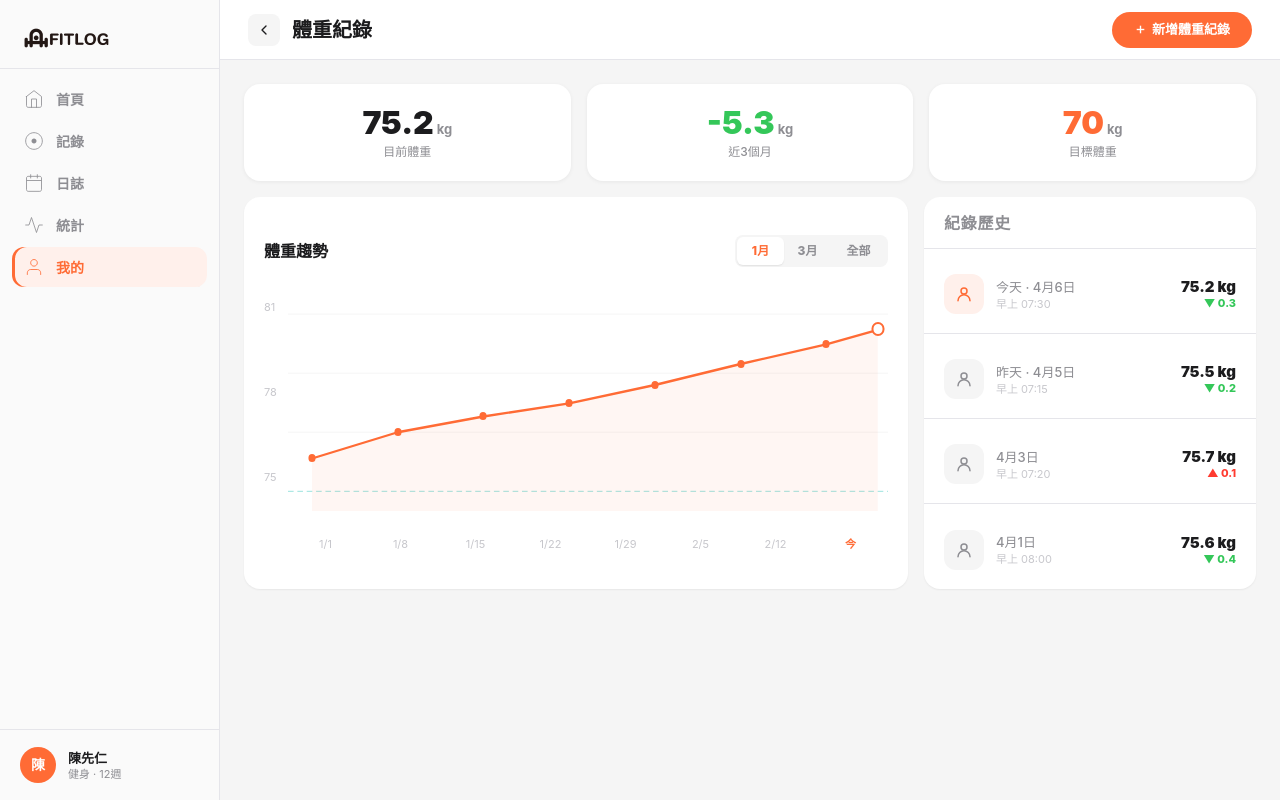
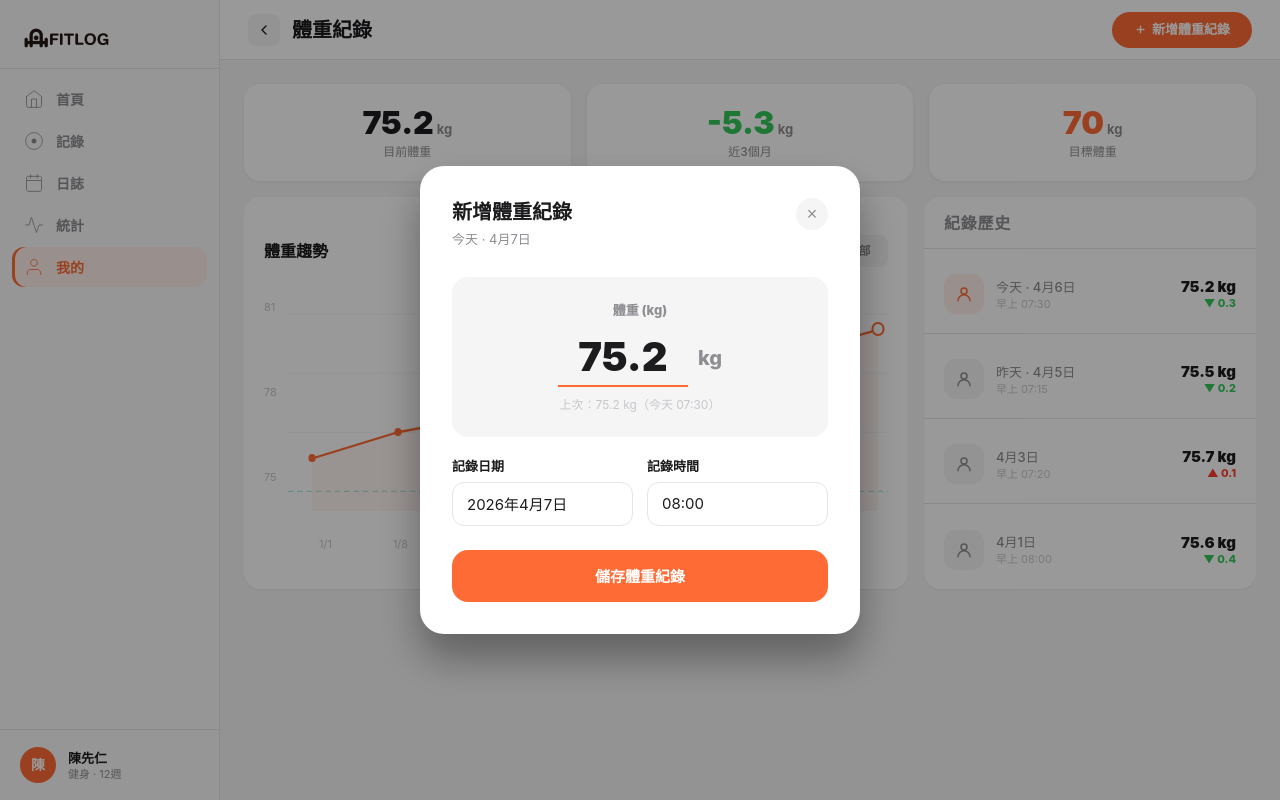
Before and after one commit to weihung0831/workout-log-platform, a Next.js app: page /profile/weight in a window 1280 px wide. Both pictures are taken after a click on the button "新增體重紀錄". Built offline with nearby package versions, Linux system fonts and the light colour scheme.

Commit message:
新增體重紀錄彈窗切版

```diff
--- a/src/app/layout.tsx
+++ b/src/app/layout.tsx
@@ -6,7 +6,9 @@ import "@/components/stats/stats-responsive.css";
 import "@/components/stats/stats-desktop.css";
 import "@/components/stats/stats-empty.css";
 import "@/components/weight-record/weight-record.css";
+import "@/components/weight-record/weight-record-modal.css";
 import "@/components/weight-record/weight-record-responsive.css";
+import "@/components/weight-record/weight-record-modal-responsive.css";
 
 export const metadata: Metadata = {
   title: "FitLog",
--- /dev/null
+++ b/src/components/weight-record/weight-record-modal-responsive.css
@@ -0,0 +1,128 @@
+@media (min-width: 768px) {
+  .weight-modal-backdrop {
+    align-items: center;
+    background: rgba(0, 0, 0, 0.4);
+  }
+
+  .weight-modal {
+    width: 360px;
+    height: 423.5px;
+    border-radius: 24px;
+    box-shadow: 0 24px 40px rgba(0, 0, 0, 0.3);
+    padding: 28px;
+  }
+
+  .weight-modal-handle {
+    display: none;
+  }
+
+  .weight-modal-header {
+    height: 50.5px;
+  }
+
+  .weight-modal-close {
+    display: grid;
+    width: 28px;
+    height: 28px;
+    place-items: center;
+    border: 0;
+    border-radius: 14px;
+    background: #f5f5f5;
+    color: var(--neutral-t2);
+    cursor: pointer;
+    font-family: Arial, sans-serif;
+    font-size: 16px;
+    line-height: 18px;
+  }
+
+  .weight-modal-scale {
+    height: 140px;
+  }
+
+  .weight-modal-number-row {
+    height: 50.5px;
+  }
+
+  .weight-modal-number-input {
+    width: 110px;
+    height: 50.5px;
+    font-size: 34px;
+    line-height: 41px;
+  }
+
+  .weight-modal-number-row span {
+    font-size: 16px;
+  }
+
+  .weight-modal-fields {
+    gap: 12px;
+    margin-top: 16px;
+  }
+
+  .weight-modal-save {
+    margin-top: 20px;
+  }
+}
+
+@media (min-width: 1180px) {
+  .weight-modal {
+    width: 440px;
+    height: 468px;
+    box-shadow: 0 24px 40px rgba(0, 0, 0, 0.35);
+    padding: 32px;
+  }
+
+  .weight-modal-header {
+    height: 54.5px;
+  }
+
+  .weight-modal-header h2 {
+    font-size: 20px;
+    line-height: 28px;
+  }
+
+  .weight-modal-close {
+    width: 32px;
+    height: 32px;
+    border-radius: 16px;
+    font-size: 18px;
+    line-height: 21px;
+  }
+
+  .weight-modal-scale {
+    height: 160.5px;
+    gap: 10px;
+    margin-top: 24px;
+    padding: 24px;
+  }
+
+  .weight-modal-number-row {
+    height: 57.5px;
+    gap: 10px;
+  }
+
+  .weight-modal-number-input {
+    width: 130px;
+    height: 57.5px;
+    font-size: 40px;
+    line-height: 48px;
+  }
+
+  .weight-modal-number-row span {
+    font-size: 20px;
+  }
+
+  .weight-modal-scale p {
+    font-size: 12px;
+    line-height: 16.5px;
+  }
+
+  .weight-modal-fields {
+    gap: 14px;
+    margin-top: 20px;
+  }
+
+  .weight-modal-save {
+    margin-top: 24px;
+  }
+}
--- /dev/null
+++ b/src/components/weight-record/weight-record-modal.css
@@ -0,0 +1,173 @@
+.weight-modal-backdrop {
+  position: fixed;
+  z-index: 50;
+  inset: 0;
+  display: flex;
+  align-items: flex-end;
+  justify-content: center;
+  background: rgba(0, 0, 0, 0.48);
+}
+
+.weight-modal {
+  position: relative;
+  display: grid;
+  width: 100%;
+  height: 443px;
+  align-content: start;
+  border: 0;
+  border-radius: 24px 24px 0 0;
+  background: #ffffff;
+  padding: 40px 20px;
+}
+
+.weight-modal-handle {
+  position: absolute;
+  top: 20px;
+  left: 50%;
+  width: 40px;
+  height: 4px;
+  border-radius: 2px;
+  background: #e5e5ea;
+  transform: translateX(-50%);
+}
+
+.weight-modal-header {
+  display: flex;
+  min-width: 0;
+  height: 47.5px;
+  align-items: flex-start;
+  justify-content: space-between;
+}
+
+.weight-modal-header h2,
+.weight-modal-header p,
+.weight-modal-scale p {
+  margin: 0;
+}
+
+.weight-modal-header h2 {
+  color: var(--neutral-t1);
+  font-size: 18px;
+  font-weight: 900;
+  line-height: 25px;
+}
+
+.weight-modal-header p {
+  margin-top: 4px;
+  color: var(--neutral-t2);
+  font-size: 13px;
+  line-height: 18.5px;
+}
+
+.weight-modal-close {
+  display: none;
+}
+
+.weight-modal-scale {
+  display: grid;
+  height: 142.5px;
+  gap: 8px;
+  align-content: start;
+  border-radius: 16px;
+  background: #f5f5f5;
+  margin-top: 20px;
+  padding: 20px;
+}
+
+.weight-modal-scale-label {
+  color: var(--neutral-t2);
+  font-size: 13px;
+  font-weight: 800;
+  line-height: 18.5px;
+  text-align: center;
+}
+
+.weight-modal-number-row {
+  display: flex;
+  height: 53px;
+  align-items: center;
+  justify-content: center;
+  gap: 8px;
+}
+
+.weight-modal-number-input {
+  width: 120px;
+  height: 53px;
+  border: 0;
+  border-bottom: 2.5px solid var(--brand-orange);
+  background: transparent;
+  color: var(--neutral-t1);
+  font-size: 36px;
+  font-weight: 900;
+  line-height: 44px;
+  text-align: center;
+}
+
+.weight-modal-number-row span {
+  color: var(--neutral-t2);
+  font-size: 18px;
+  font-weight: 800;
+}
+
+.weight-modal-scale p {
+  color: var(--neutral-t3);
+  font-size: 11px;
+  line-height: 15px;
+  text-align: center;
+}
+
+.weight-modal-fields {
+  display: grid;
+  grid-template-columns: repeat(2, minmax(0, 1fr));
+  gap: 10px;
+  margin-top: 16px;
+}
+
+.weight-modal-field {
+  display: grid;
+  gap: 6px;
+}
+
+.weight-modal-field span {
+  color: var(--neutral-t1);
+  font-size: 13px;
+  font-weight: 800;
+  line-height: 18.5px;
+}
+
+.weight-modal-field input {
+  width: 100%;
+  height: 44.5px;
+  border: 1.5px solid var(--neutral-border);
+  border-radius: 12px;
+  background: #ffffff;
+  color: var(--neutral-t1);
+  font-size: 15px;
+  line-height: 18px;
+  padding: 0 14px;
+}
+
+.weight-modal-save {
+  height: 52px;
+  border: 0;
+  border-radius: 16px;
+  background: var(--brand-orange);
+  color: #ffffff;
+  cursor: pointer;
+  font-size: 15px;
+  font-weight: 800;
+  line-height: 17px;
+  margin-top: 16px;
+}
+
+.weight-modal-close:focus-visible,
+.weight-modal-number-input:focus-visible,
+.weight-modal-field input:focus-visible,
+.weight-modal-save:focus-visible {
+  outline: 3px solid rgba(255, 107, 53, 0.35);
+  outline-offset: 3px;
+}
+
+.weight-modal-save:active {
+  transform: translateY(1px);
+}
--- a/src/components/weight-record/weight-record-page.tsx
+++ b/src/components/weight-record/weight-record-page.tsx
@@ -35,14 +35,15 @@ const figmaTrendCoordinates = [
 
 export function WeightRecordPage() {
   const [activeRange, setActiveRange] = useState<WeightRangeKey>("month");
+  const [modalOpen, setModalOpen] = useState(false);
 
   return (
     <main className="weight-page">
       <section className="weight-shell" aria-label="FitLog 體重紀錄">
         <AppSidebar items={weightNavItems} logoSrc={weightRecordAssets.logo} user={sidebarUser} />
-        <MobileHeader />
+        <MobileHeader onAddWeight={() => setModalOpen(true)} />
         <section className="weight-workspace">
-          <DesktopHeader />
+          <DesktopHeader onAddWeight={() => setModalOpen(true)} />
           <WeightRecordContent
             activeRange={activeRange}
             data={weightRecordDataset}
@@ -50,24 +51,25 @@ export function WeightRecordPage() {
           />
         </section>
         <MobileTabBar />
+        {modalOpen ? <AddWeightModal onClose={() => setModalOpen(false)} /> : null}
       </section>
     </main>
   );
 }
 
-function MobileHeader() {
+function MobileHeader({ onAddWeight }: { onAddWeight: () => void }) {
   return (
     <header className="weight-mobile-header">
       <button aria-label="返回我的頁面" className="weight-icon-button weight-icon-button--large" type="button">
         <Image aria-hidden src={weightRecordAssets.back} alt="" width={20} height={20} />
       </button>
       <h1>體重紀錄</h1>
-      <AddWeightButton label="新增" variant="compact" />
+      <AddWeightButton label="新增" variant="compact" onClick={onAddWeight} />
     </header>
   );
 }
 
-function DesktopHeader() {
+function DesktopHeader({ onAddWeight }: { onAddWeight: () => void }) {
   return (
     <header className="weight-desktop-header">
       <div className="weight-desktop-title">
@@ -76,20 +78,22 @@ function DesktopHeader() {
         </button>
         <h1>體重紀錄</h1>
       </div>
-      <AddWeightButton label="新增體重紀錄" />
+      <AddWeightButton label="新增體重紀錄" onClick={onAddWeight} />
     </header>
   );
 }
 
 function AddWeightButton({
   label,
+  onClick,
   variant = "default",
 }: {
   label: string;
+  onClick: () => void;
   variant?: "default" | "compact";
 }) {
   return (
-    <button className={`weight-add-button weight-add-button--${variant}`} type="button">
+    <button className={`weight-add-button weight-add-button--${variant}`} onClick={onClick} type="button">
       <Image aria-hidden src={weightRecordAssets.add} alt="" width={13} height={13} />
       <span>{label}</span>
     </button>
@@ -286,6 +290,75 @@ function HistoryRecord({ record }: { record: WeightHistoryRecord }) {
   );
 }
 
+function AddWeightModal({ onClose }: { onClose: () => void }) {
+  const [weight, setWeight] = useState("75.2");
+  const [recordDate, setRecordDate] = useState("2026年4月7日");
+  const [recordTime, setRecordTime] = useState("08:00");
+
+  return (
+    <div
+      className="weight-modal-backdrop"
+      onMouseDown={(event) => {
+        if (event.target === event.currentTarget) {
+          onClose();
+        }
+      }}
+    >
+      <form
+        aria-labelledby="weight-modal-title"
+        aria-modal="true"
+        className="weight-modal"
+        onSubmit={(event) => {
+          event.preventDefault();
+          onClose();
+        }}
+        role="dialog"
+      >
+        <span className="weight-modal-handle" aria-hidden />
+        <header className="weight-modal-header">
+          <div>
+            <h2 id="weight-modal-title">新增體重紀錄</h2>
+            <p>今天 · 4月7日</p>
+          </div>
+          <button aria-label="關閉新增體重紀錄" className="weight-modal-close" onClick={onClose} type="button">
+            ×
+          </button>
+        </header>
+        <section className="weight-modal-scale" aria-labelledby="weight-modal-scale-label">
+          <label className="weight-modal-scale-label" htmlFor="weight-modal-value" id="weight-modal-scale-label">
+            體重 (kg)
+          </label>
+          <div className="weight-modal-number-row">
+            <input
+              className="weight-modal-number-input"
+              id="weight-modal-value"
+              inputMode="decimal"
+              onChange={(event) => setWeight(event.target.value)}
+              type="text"
+              value={weight}
+            />
+            <span>kg</span>
+          </div>
+          <p>上次：75.2 kg（今天 07:30）</p>
+        </section>
+        <div className="weight-modal-fields">
+          <label className="weight-modal-field">
+            <span>記錄日期</span>
+            <input onChange={(event) => setRecordDate(event.target.value)} type="text" value={recordDate} />
+          </label>
+          <label className="weight-modal-field">
+            <span>記錄時間</span>
+            <input onChange={(event) => setRecordTime(event.target.value)} type="text" value={recordTime} />
+          </label>
+        </div>
+        <button className="weight-modal-save" type="submit">
+          儲存體重紀錄
+        </button>
+      </form>
+    </div>
+  );
+}
+
 function MobileTabBar() {
   return (
     <nav className="home-tabbar weight-tabbar" aria-label="主要導覽">
```
Also changed, not shown: 1 other file (tests, documents, lock files or other folders).
